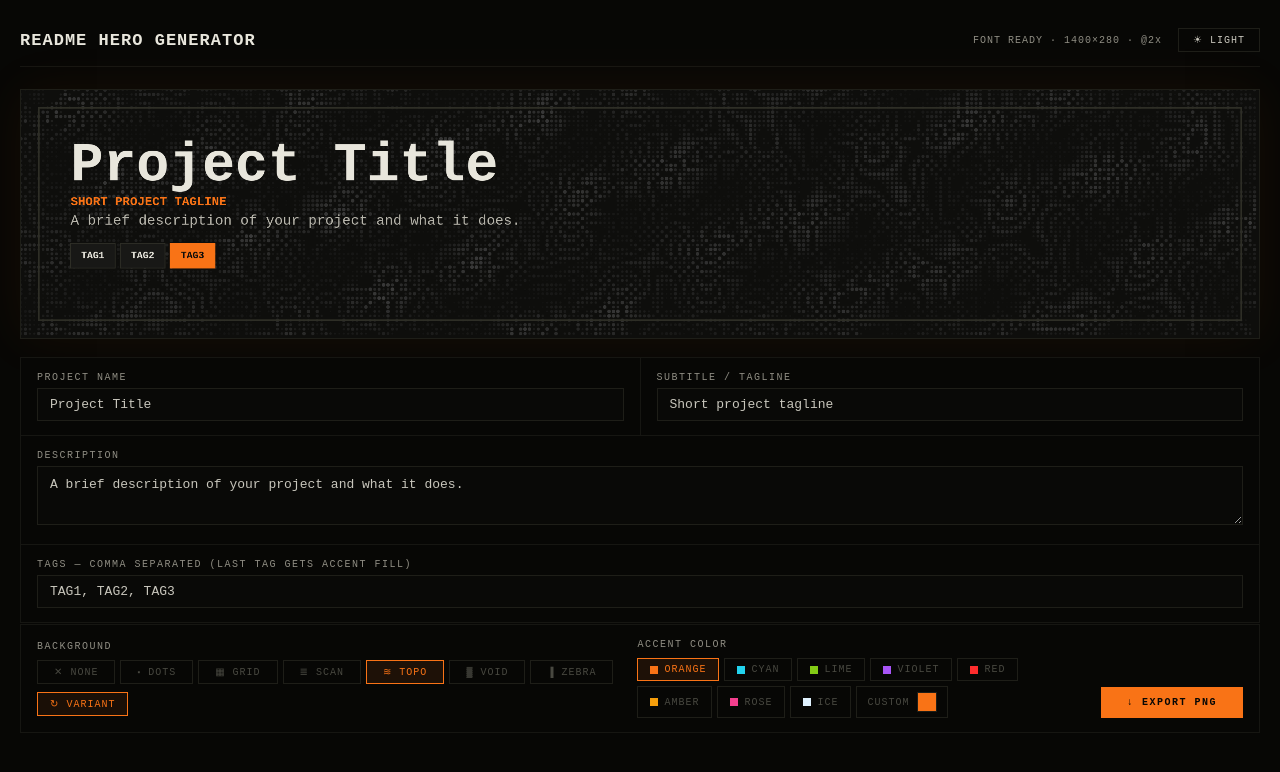
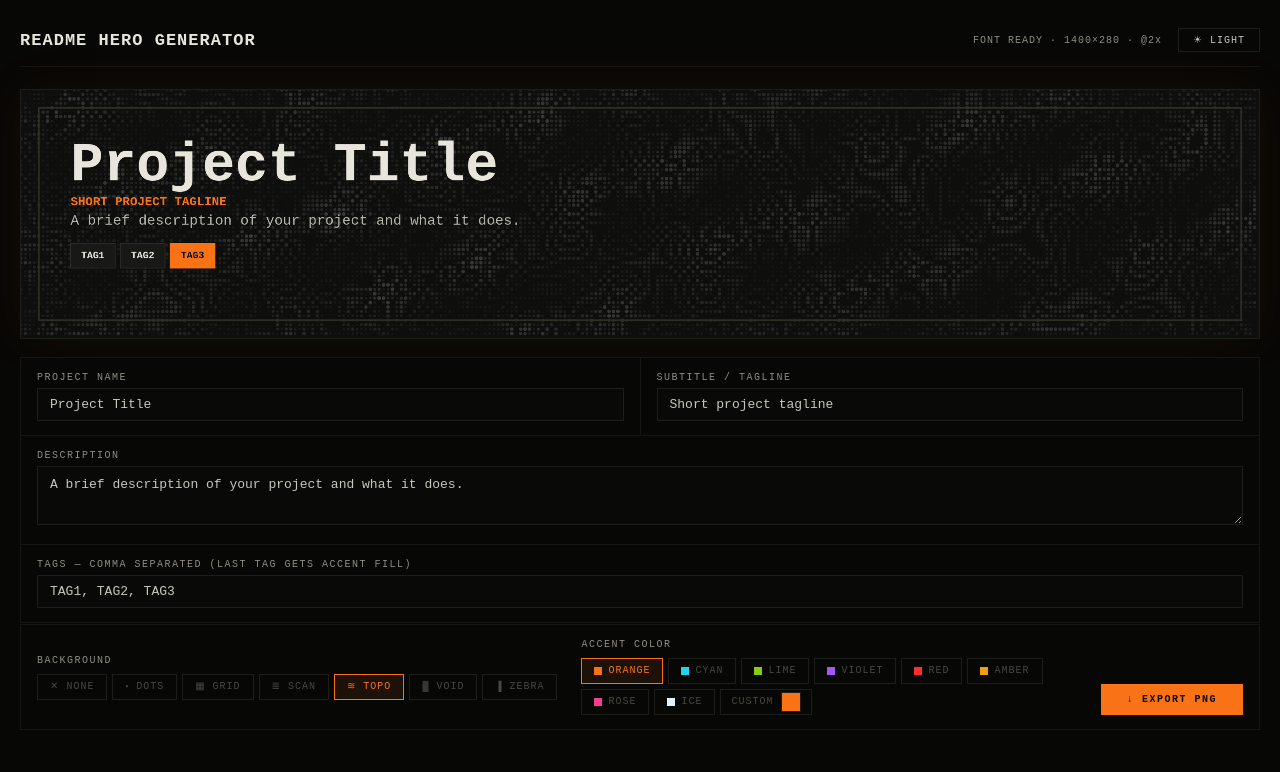
Before and after one commit to 11philip22/readme-hero-generator, a React (Vite) app: page / in a window 1280 px wide. Shown: the top 772 px of the page. Built offline with nearby package versions, Linux system fonts and the light colour scheme; a web font is replaced by a local one.

Commit message:
rfac: remove variant button

```diff
--- a/src/App.jsx
+++ b/src/App.jsx
@@ -31,10 +31,8 @@ export default function BannerGenerator() {
     tags,
     accent,
     isDark,
-    canRerollPattern,
     ui,
     handleBackgroundChange,
-    rerollPattern,
     selectAccent,
     selectCustomAccent,
   } = useBannerState();
@@ -95,8 +93,6 @@ export default function BannerGenerator() {
           backgrounds={BACKGROUNDS}
           bgStyle={bgStyle}
           onBackgroundChange={handleBackgroundChange}
-          canRerollPattern={canRerollPattern}
-          onRerollPattern={rerollPattern}
           accents={ACCENTS}
           accent={accent}
           accentIdx={accentIdx}
--- a/src/features/banner/components/BannerControls.jsx
+++ b/src/features/banner/components/BannerControls.jsx
@@ -25,8 +25,6 @@ export default function BannerControls({
   backgrounds,
   bgStyle,
   onBackgroundChange,
-  canRerollPattern,
-  onRerollPattern,
   accents,
   accent,
   accentIdx,
@@ -39,8 +37,13 @@ export default function BannerControls({
   isDark,
 }) {
   const lbl = labelStyle(ui, secondaryTextColor);
+  const chipHeight = 26;
   const toggleBtn = (active) => ({
-    padding: "5px 16px",
+    display: "inline-flex",
+    alignItems: "center",
+    height: chipHeight,
+    lineHeight: 1,
+    padding: "5px 12px",
     border: active ? `1px solid ${accent.color}` : `1px solid ${ui.inputBorder}`,
     background: active ? `${accent.color}18` : "transparent",
     color: active ? accent.color : ui.label,
@@ -73,24 +76,6 @@ export default function BannerControls({
             </button>
           ))}
         </div>
-        <button
-          onClick={onRerollPattern}
-          disabled={!canRerollPattern}
-          style={{
-            marginTop: 8,
-            padding: "5px 12px",
-            border: `1px solid ${canRerollPattern ? accent.color : ui.inputBorder}`,
-            background: canRerollPattern ? `${accent.color}14` : "transparent",
-            color: canRerollPattern ? accent.color : ui.label,
-            cursor: canRerollPattern ? "pointer" : "default",
-            fontSize: 10,
-            fontFamily: "'JetBrains Mono', monospace",
-            letterSpacing: "0.1em",
-            borderRadius: 0,
-          }}
-        >
-          ↻ VARIANT
-        </button>
       </div>
 
       <div>
@@ -104,6 +89,8 @@ export default function BannerControls({
                 display: "flex",
                 alignItems: "center",
                 gap: 6,
+                height: chipHeight,
+                lineHeight: 1,
                 padding: "5px 12px",
                 border: i === accentIdx ? `1px solid ${a.color}` : `1px solid ${ui.inputBorder}`,
                 background: i === accentIdx ? `${a.color}18` : "transparent",
@@ -131,6 +118,8 @@ export default function BannerControls({
               display: "flex",
               alignItems: "center",
               gap: 8,
+              height: chipHeight,
+              lineHeight: 1,
               padding: "5px 10px",
               border: accentIdx === -1 ? `1px solid ${accent.color}` : `1px solid ${ui.inputBorder}`,
               background: accentIdx === -1 ? `${accent.color}18` : "transparent",
```
